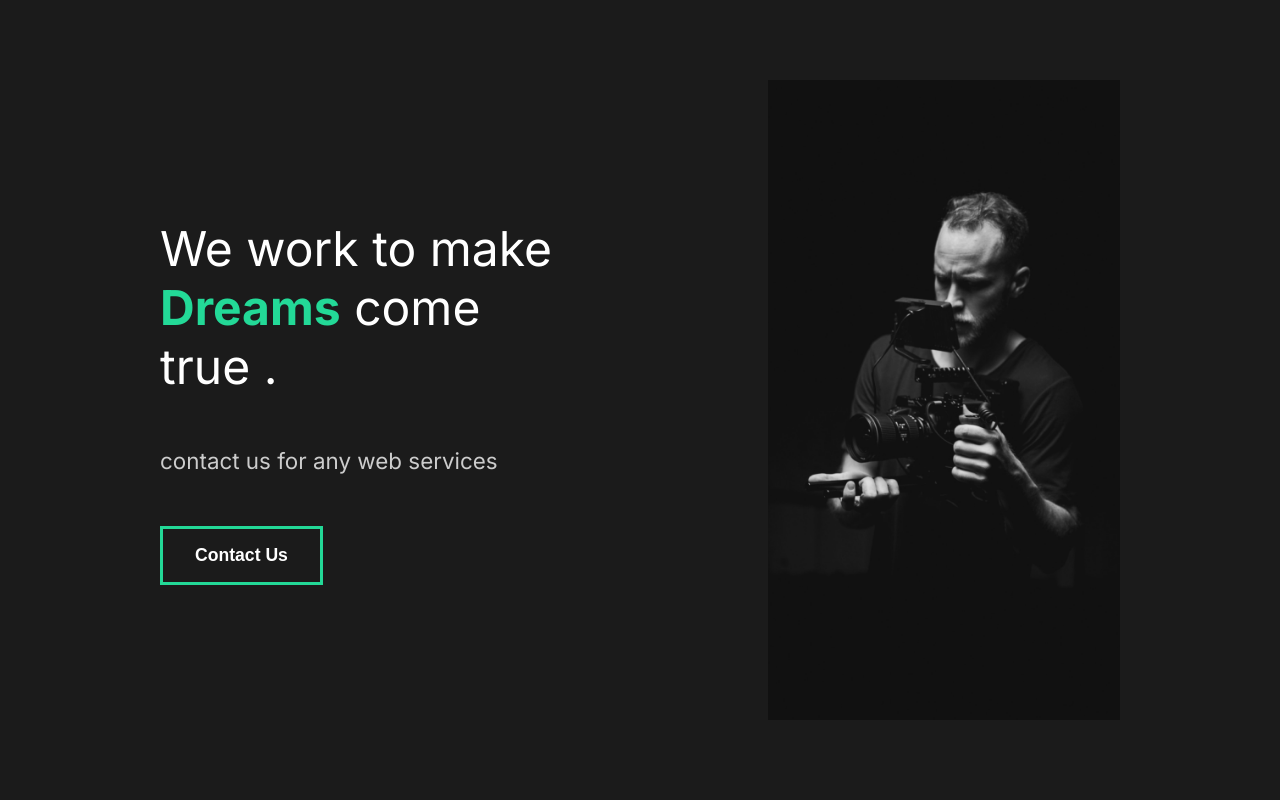
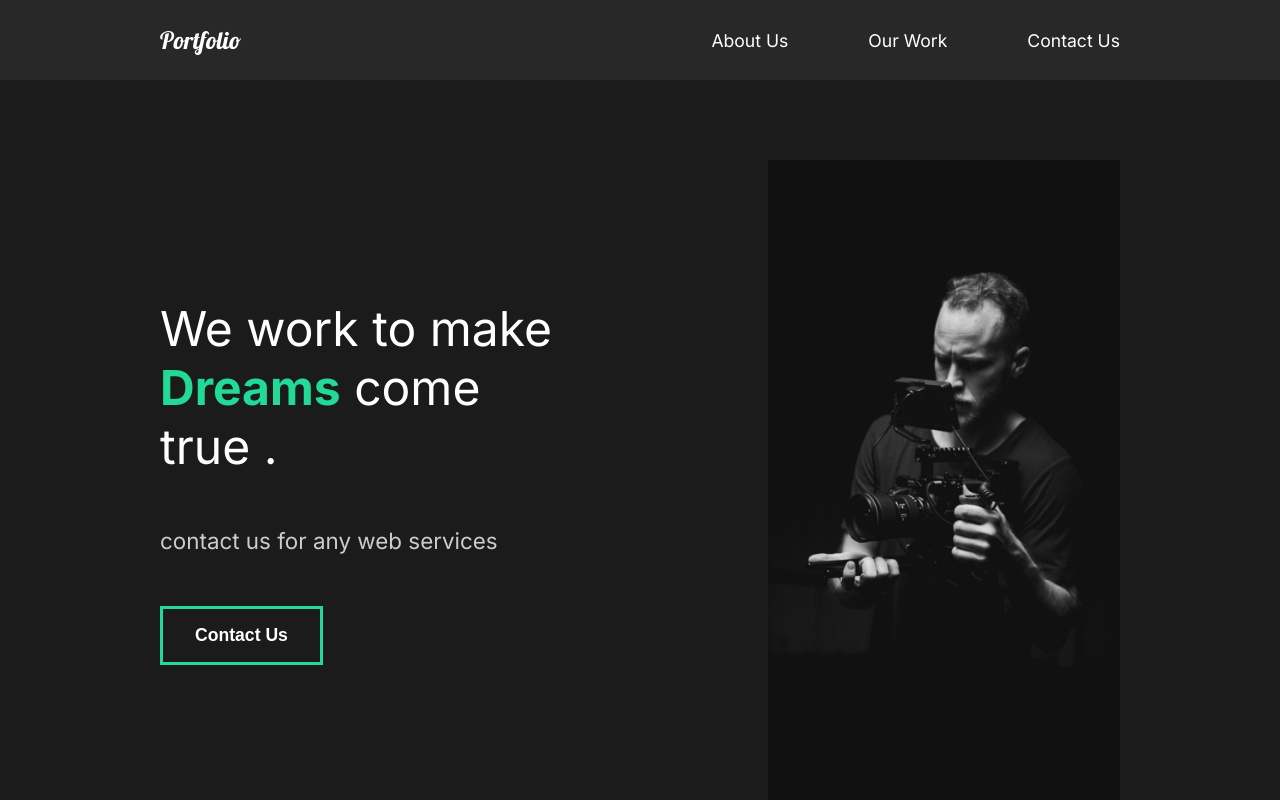
Before and after one commit to M07MD/Portfolio, a React (Create React App) app: page / in a window 1280 px wide. Shown: the top 800 px of the page. Built offline with nearby package versions, Linux system fonts and the light colour scheme.

Commit message:
8. Navbar component

```diff
--- a/src/App.js
+++ b/src/App.js
@@ -1,5 +1,8 @@
 // import Glogbal Style
 import GlobalStyle from "./components/GlobalStyle";
+
+// import components
+import Nav from "./components/Nav";
 
 // import pages
 const { default: AboutUs } = require("./pages/AboutUs");
@@ -8,6 +11,7 @@
   return (
     <div className="App">
       <GlobalStyle />
+      <Nav />
       <AboutUs />
     </div>
   );
--- /dev/null
+++ b/src/components/Nav.jsx
@@ -0,0 +1,54 @@
+import styled from "styled-components";
+
+const Nav = () => {
+  return (
+    <StyledNav>
+      <a id="logo" href="#">
+        Portfolio
+      </a>
+      <ul>
+        <li>
+          <a href="#">About Us</a>
+        </li>
+        <li>
+          <a href="#">Our Work</a>
+        </li>
+        <li>
+          <a href="#">Contact Us</a>
+        </li>
+      </ul>
+    </StyledNav>
+  );
+};
+
+const StyledNav = styled.div`
+  min-height: 10vh;
+  display: flex;
+  margin: auto;
+  justify-content: space-between;
+  align-items: center;
+  padding: 1rem 10rem;
+  background: #282828;
+
+  a {
+    color: #ffffff;
+    text-decoration: none;
+  }
+
+  ul {
+    list-style: none;
+    display: flex;
+    li {
+      padding-left: 5rem;
+      position: relative;
+    }
+  }
+
+  #logo {
+    font-size: 1.5rem;
+    font-family: "lobster", cursive;
+    font-weight: lighter;
+  }
+`;
+
+export default Nav;
```
Also changed, not shown: src/components/ServicesSection.jsx (+1 -1 lines), 1 other file (tests, documents, lock files or other folders).
